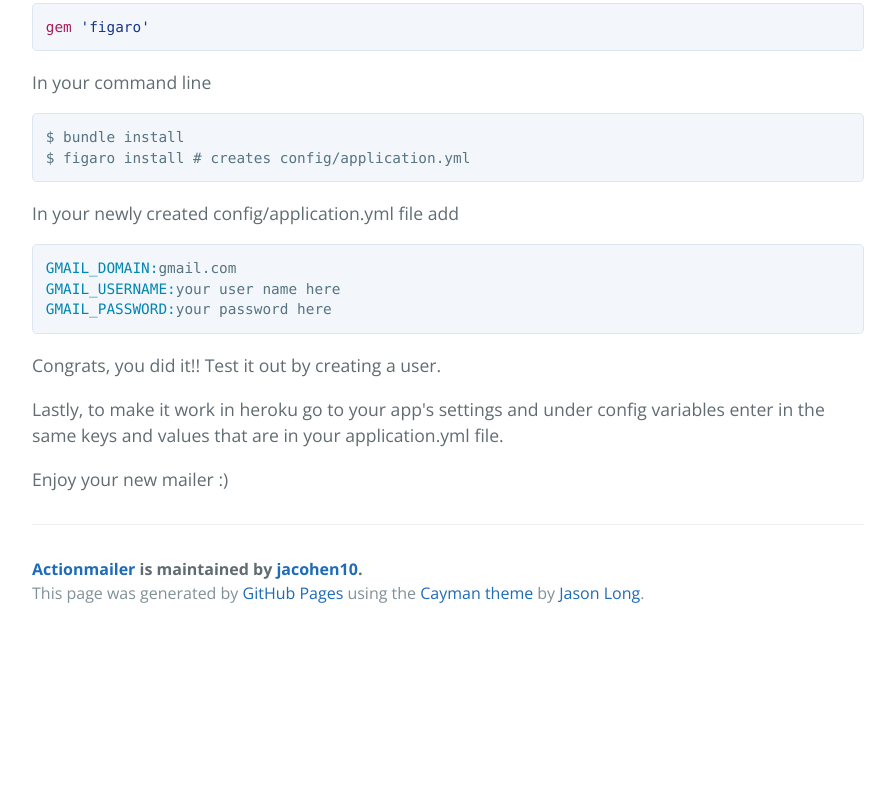
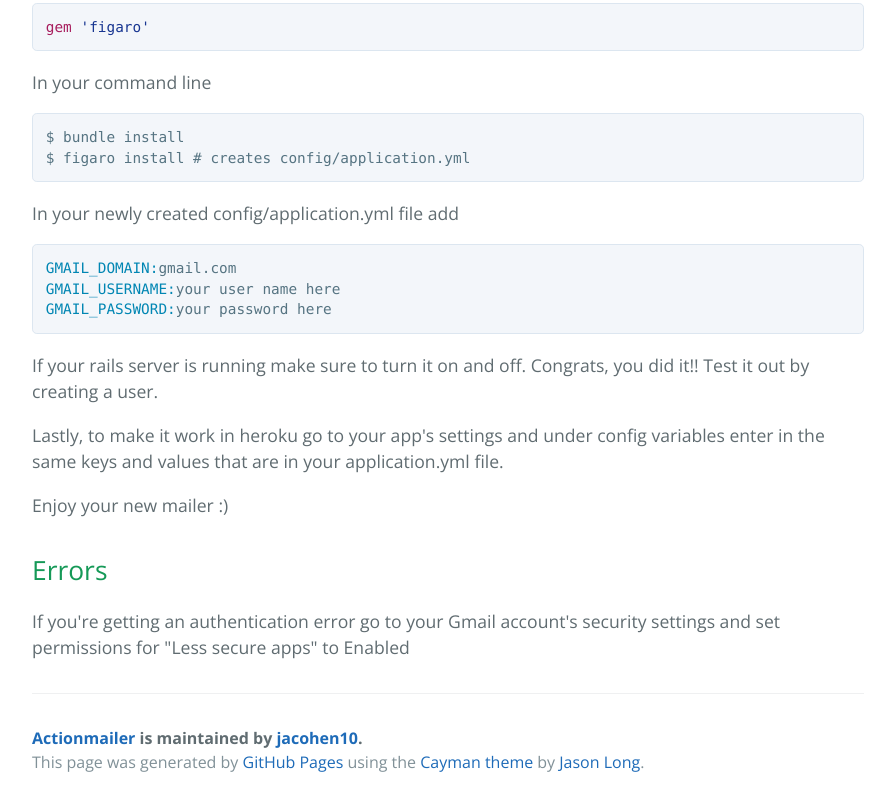
Before and after one commit to jacohen10/actionmailer, a plain HTML site: page index.html in a window 1280 px wide. Shown: the part 3584-4390 px from the top of the page, without its empty margins (192-1087 px from the left). Before the commit the page ends 4221 px from the top, so only its background shows below. Drawn offline with nearby package versions, Linux system fonts and the light colour scheme.

```diff
--- a/index.html
+++ b/index.html
@@ -156,11 +156,17 @@
 <span class="pl-c1">GMAIL_USERNAME:</span>your user name here
 <span class="pl-c1">GMAIL_PASSWORD:</span>your password here</pre></div>
 
-<p>Congrats, you did it!! Test it out by creating a user.</p>
+<p>If your rails server is running make sure to turn it on and off.
+Congrats, you did it!! Test it out by creating a user.</p>
 
 <p>Lastly, to make it work in heroku go to your app's settings and under config variables enter in the same keys and values that are in your application.yml file.</p>
 
 <p>Enjoy your new mailer :)</p>
+
+<h2>
+<a id="errors" class="anchor" href="#errors" aria-hidden="true"><span class="octicon octicon-link"></span></a>Errors</h2>
+
+<p>If you're getting an authentication error go to your Gmail account's security settings and set permissions for "Less secure apps" to Enabled</p>
 
       <footer class="site-footer">
         <span class="site-footer-owner"><a href="https://github.com/jacohen10/actionmailer">Actionmailer</a> is maintained by <a href="https://github.com/jacohen10">jacohen10</a>.</span>
```
Also changed, not shown: params.json (+1 -1 lines).
